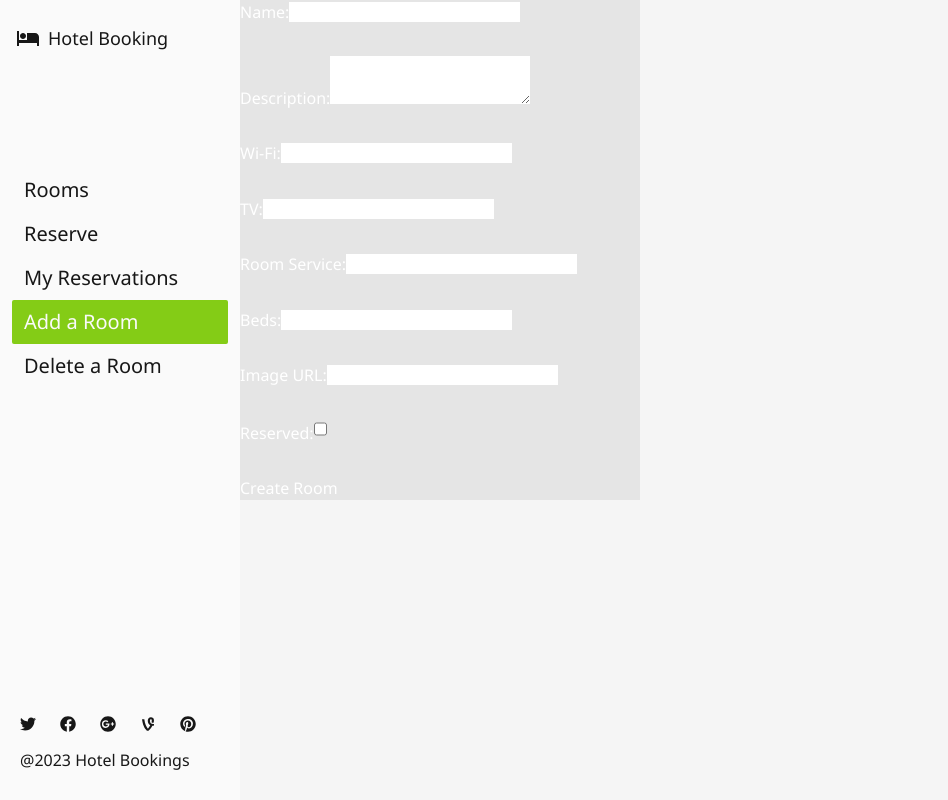
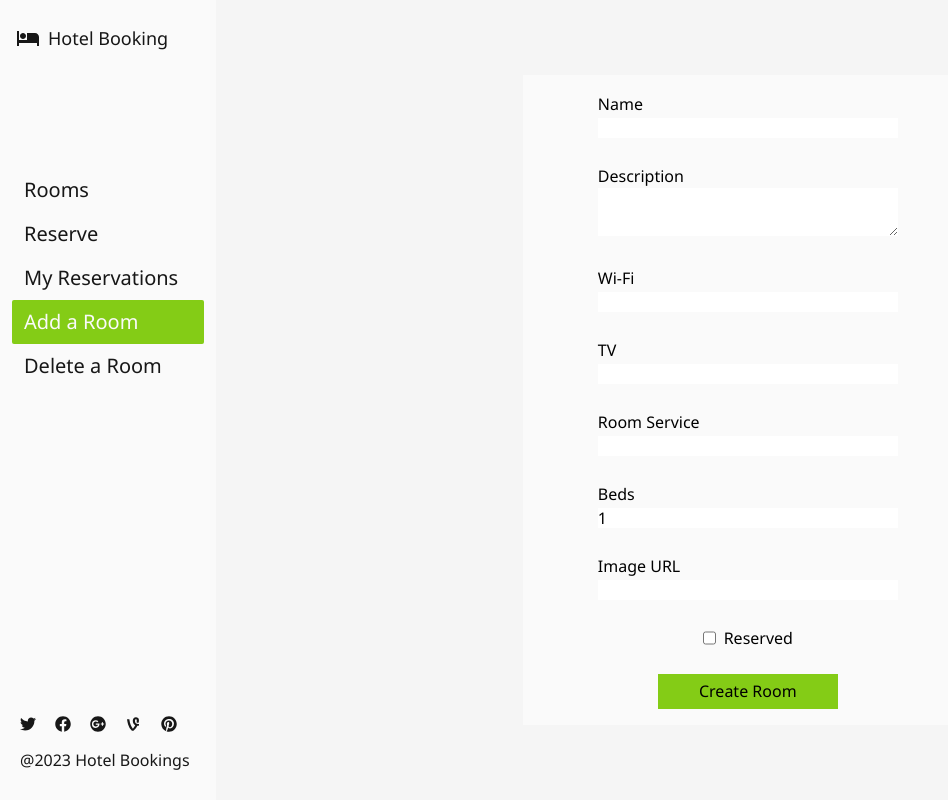
Before and after one commit to sebalp100/hotel-bookings-frontend, a React (Create React App) app: page /room/new in a window 1280 px wide. Shown: the whole page, without its empty margins (0-948 px from the left). Built offline with nearby package versions, Linux system fonts and the light colour scheme.

Commit message:
UPDATE form styling

```diff
--- a/src/components/FormAddRoom.jsx
+++ b/src/components/FormAddRoom.jsx
@@ -29,83 +29,97 @@ const FormAddRoom = () => {
   };
 
   return (
-    <div>
+    <div className="flex justify-center w-[1200px] h-screen items-center">
       <form
-        className="bg-neutral-200 flex flex-col justify-between items-start w-[400px] h-[500px] text-white"
+        className="bg-neutral-50 flex flex-col justify-center items-center w-[450px] h-[650px] text-black"
         onSubmit={handleSubmit}
       >
         <label htmlFor={name}>
-          Name:
+          <span>Name</span>
+          <br />
           <input
             type="text"
             value={name}
             onChange={(e) => setName(e.target.value)}
+            className="w-[300px]"
           />
         </label>
         <br />
         <label htmlFor={description}>
-          Description:
+          <span>Description</span>
+          <br />
           <textarea
             value={description}
             onChange={(e) => setDescription(e.target.value)}
+            className="w-[300px]"
           />
         </label>
         <br />
         <label htmlFor={wifi}>
-          Wi-Fi:
+          <span>Wi-Fi</span>
+          <br />
           <input
             type="text"
             value={wifi}
             onChange={(e) => setWifi(e.target.value)}
+            className="w-[300px]"
           />
         </label>
         <br />
         <label htmlFor={tv}>
-          TV:
+          <span>TV</span>
+          <br />
           <input
             type="text"
             value={tv}
             onChange={(e) => setTv(e.target.value)}
+            className="w-[300px]"
           />
         </label>
         <br />
         <label htmlFor={roomService}>
-          Room Service:
+          <span>Room Service</span>
+          <br />
           <input
             type="text"
             value={roomService}
             onChange={(e) => setRoomService(e.target.value)}
+            className="w-[300px]"
           />
         </label>
         <br />
         <label htmlFor={beds}>
-          Beds:
+          <span>Beds</span>
+          <br />
           <input
             type="number"
             value={beds}
             onChange={(e) => setBeds(e.target.value)}
+            className="w-[300px]"
           />
         </label>
         <br />
         <label htmlFor={imageUrl}>
-          Image URL:
+          <span>Image URL</span>
+          <br />
           <input
             type="text"
             value={imageUrl}
             onChange={(e) => setImageUrl(e.target.value)}
+            className="w-[300px]"
           />
         </label>
         <br />
-        <label htmlFor={reserved}>
-          Reserved:
+        <label htmlFor={reserved} className="flex flex-row items-center gap-2">
           <input
             type="checkbox"
             checked={reserved}
             onChange={(e) => setReserved(e.target.checked)}
           />
+          <span>Reserved</span>
         </label>
         <br />
-        <button type="submit">Create Room</button>
+        <button type="submit" className="bg-lime-500 w-[180px] h-[35px]">Create Room</button>
       </form>
     </div>
   );
```
